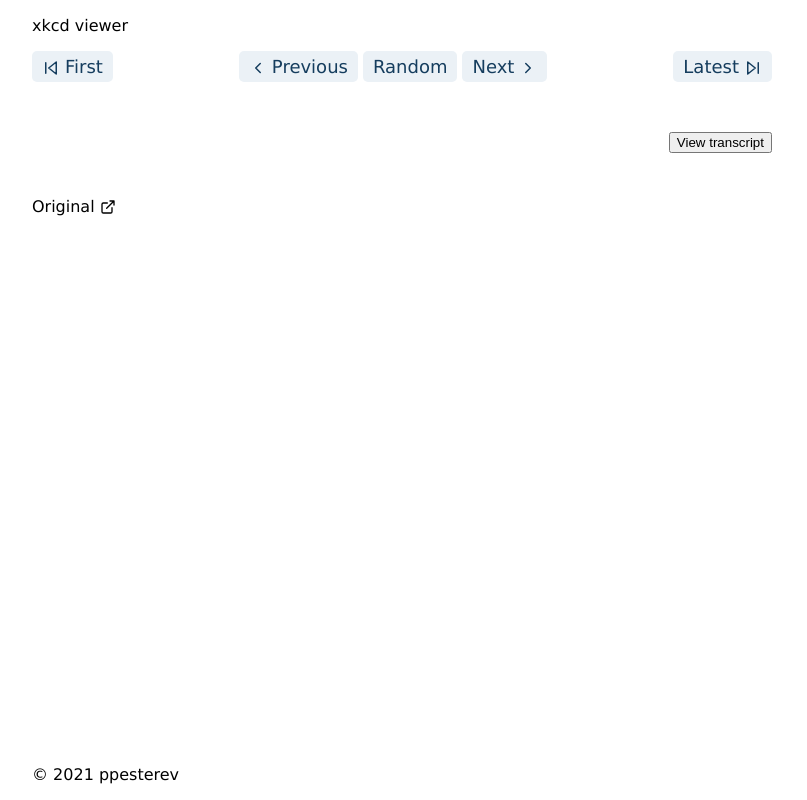
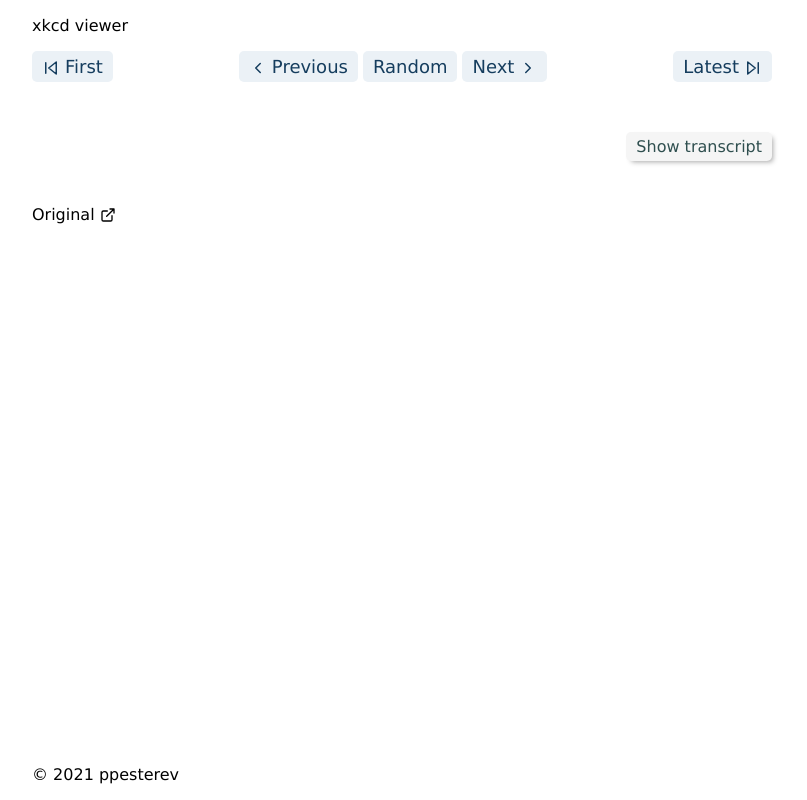
Before and after one commit to watzerfeiss/xkcd-viewer, a website built with Parcel: page src/index.html in a window 1280 px wide. Shown: the whole page, without its empty margins (238-1045 px from the left). Built offline with nearby package versions, Linux system fonts and the light colour scheme; no server answers.

Commit message:
transcript toggle button styles

```diff
--- a/src/css/blocks/strip-header.css
+++ b/src/css/blocks/strip-header.css
@@ -22,7 +22,31 @@
 }
 
 .strip-header__btn-display-toggle {
+  position: relative;
   grid-area: btn;
+  align-self: center;
+
+  padding: 5px 10px;
+
+  color: darkslategrey;
+  font: inherit;
+
+  background: whitesmoke;
+  border: none;
+  border-radius: 5px;
+  cursor: pointer;
+  box-shadow: 3px 3px 5px -2px darkgrey;
+}
+
+.strip-header__btn-display-toggle:hover {
+  color: rgb(34, 56, 56);
+  background-color: rgb(236, 236, 236);
+}
+
+.strip-header__btn-display-toggle:active {
+  top: 2px;
+  left: 1px;
+  box-shadow: 1px 1px 4px -1px grey;
 }
 
 .strip-header__title,
--- a/src/index.html
+++ b/src/index.html
@@ -81,7 +81,7 @@
             <span data-strip-title></span>
           </h1>
           <p data-strip-date class="strip-header__date"></p>
-          <button data-strip-view-toggle class="strip-header__btn-display-toggle">View transcript</button>
+          <button data-strip-view-toggle class="strip-header__btn-display-toggle">Show transcript</button>
         </header>
         <div class="strip__content">
           <div id="comic" data-strip-image class="strip__image"></div>
```
